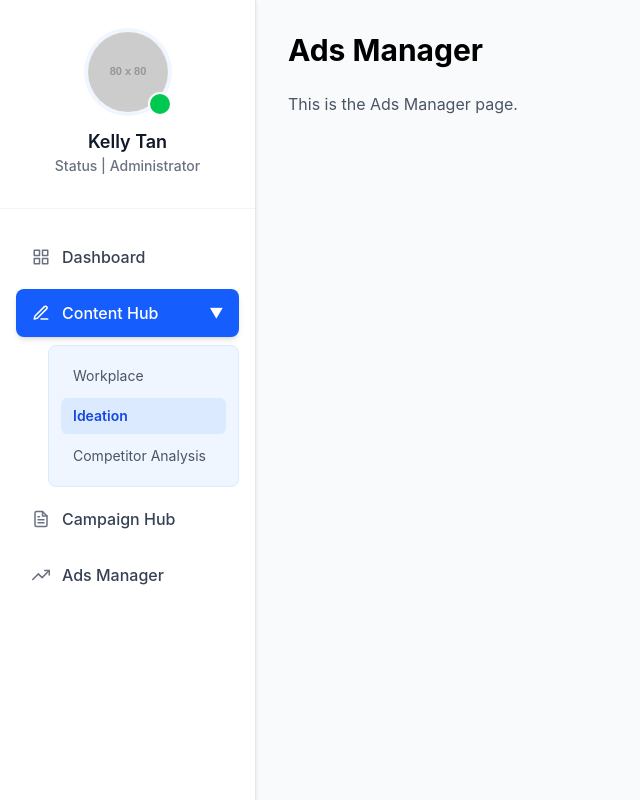
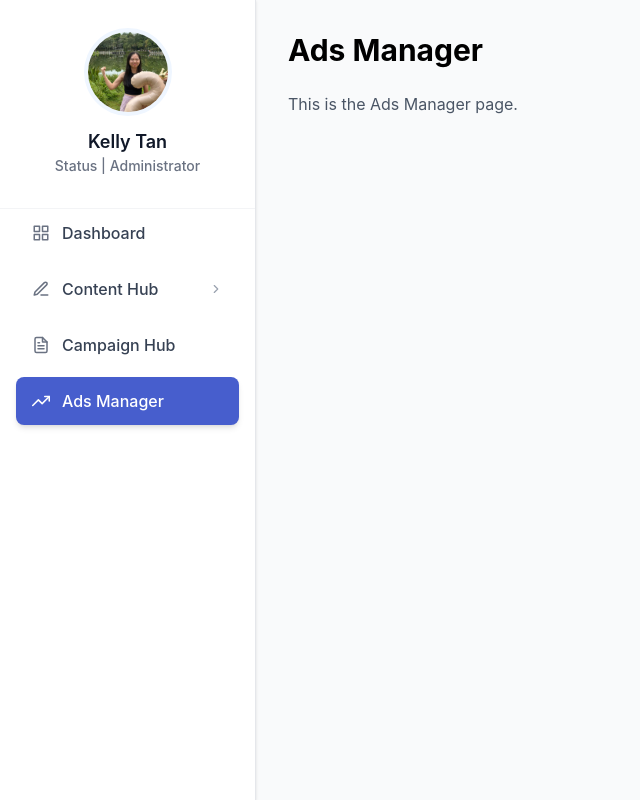
Before and after one commit to wenthingteo/FutureReady, a React (Vite) app in the folder frontend/: page /ads in a window 1280 px wide. Shown: the whole page, without its empty margins (0-640 px from the left). Built offline with nearby package versions, Linux system fonts and the light colour scheme.

Commit message:
sidebarUpdate

```diff
--- a/frontend/components/sidebar.tsx
+++ b/frontend/components/sidebar.tsx
@@ -2,20 +2,18 @@
 
 import type React from "react"
 import { type ReactNode, useState } from "react"
-import { FiGrid, FiEdit3, FiFileText, FiTrendingUp } from "react-icons/fi"
-import { Link } from "react-router-dom"
+import { FiGrid, FiEdit3, FiFileText, FiTrendingUp, FiChevronRight } from "react-icons/fi"
+import { Link, useLocation } from "react-router-dom"
 
 interface SubItem {
   label: string
   link: string
-  active?: boolean
 }
 
 interface SidebarItem {
   label: string
   icon: ReactNode
   link?: string
-  active?: boolean
   subItems?: SubItem[]
 }
 
@@ -24,10 +22,9 @@ const sidebarItems: SidebarItem[] = [
   {
     label: "Content Hub",
     icon: <FiEdit3 />,
-    active: true,
     subItems: [
       { label: "Workplace", link: "/content/workplace" },
-      { label: "Ideation", link: "/content/ideation", active: true },
+      { label: "Ideation", link: "/content/ideation" },
       { label: "Competitor Analysis", link: "/content/competitor" },
     ],
   },
@@ -36,7 +33,10 @@ const sidebarItems: SidebarItem[] = [
 ]
 
 const Sidebar: React.FC = () => {
-  const [openItem, setOpenItem] = useState<string | null>("Content Hub")
+  const location = useLocation()
+  const [openItem, setOpenItem] = useState<string | null>(
+    location.pathname.startsWith("/content") ? "Content Hub" : null
+  )
 
   return (
     <div className="w-64 h-screen bg-white border-r border-gray-200 flex flex-col shadow-sm">
@@ -44,47 +44,53 @@ const Sidebar: React.FC = () => {
       <div className="flex flex-col items-center py-8 border-b border-gray-100">
         <div className="relative">
           <img
-            src="https://via.placeholder.com/80"
+            src="/neoneo.jpeg"
             alt="Profile"
             className="w-20 h-20 rounded-full object-cover ring-4 ring-blue-50"
           />
-          <div className="absolute -bottom-1 -right-1 w-6 h-6 bg-green-500 rounded-full border-2 border-white"></div>
         </div>
         <h2 className="mt-4 text-lg font-semibold text-gray-900">Kelly Tan</h2>
         <p className="text-sm text-gray-500 font-medium">Status | Administrator</p>
       </div>
 
       {/* Menu Items */}
-      <nav className="flex-1 mt-6 px-4">
-        {sidebarItems.map((item, index) => (
+      <nav className="flex-1 px-4">
+        {sidebarItems.map((item, index) => {
+          const isActiveTopLevel =
+            item.link === location.pathname ||
+            (item.subItems && item.subItems.some(sub => sub.link === location.pathname))
+
+          return (
             <div key={index} className="mb-2">
               {item.link && !item.subItems ? (
-              // Top-level link items (Dashboard, Campaign Hub, Ads Manager)
+                // Top-level link items
                 <Link
                   to={item.link}
                   className={`w-full flex items-center gap-3 px-4 py-3 rounded-lg transition-all duration-200 ${
-                  item.active
-                    ? "bg-blue-600 text-white shadow-md hover:bg-blue-700"
+                    isActiveTopLevel
+                      ? "bg-[#475ECD] text-white shadow-md"
                       : "text-gray-700 hover:bg-gray-50 hover:text-gray-900"
                   }`}
                 >
-                <span className={`text-lg ${item.active ? "text-white" : "text-gray-500"}`}>
+                  <span className={`text-lg ${isActiveTopLevel ? "text-white" : "text-gray-500"}`}>
                     {item.icon}
                   </span>
                   <span className="font-medium">{item.label}</span>
                 </Link>
               ) : (
-              // Dropdown items (Content Hub)
+                // Dropdown items
                 <>
                   <button
-                  onClick={() => setOpenItem(openItem === item.label ? null : item.label)}
+                    onClick={() =>
+                      setOpenItem(openItem === item.label ? null : item.label)
+                    }
                     className={`w-full flex items-center gap-3 px-4 py-3 text-left rounded-lg transition-all duration-200 ${
-                    item.active
-                      ? "bg-blue-600 text-white shadow-md hover:bg-blue-700"
+                      isActiveTopLevel
+                        ? "bg-[#475ECD] text-white shadow-md"
                         : "text-gray-700 hover:bg-gray-50 hover:text-gray-900"
                     }`}
                   >
-                  <span className={`text-lg ${item.active ? "text-white" : "text-gray-500"}`}>
+                    <span className={`text-lg ${isActiveTopLevel ? "text-white" : "text-gray-500"}`}>
                       {item.icon}
                     </span>
                     <span className="font-medium">{item.label}</span>
@@ -92,35 +98,38 @@ const Sidebar: React.FC = () => {
                       <span
                         className={`ml-auto text-sm transition-transform duration-200 ${
                           openItem === item.label ? "rotate-90" : ""
-                      } ${item.active ? "text-white" : "text-gray-400"}`}
+                        } ${isActiveTopLevel ? "text-white" : "text-gray-400"}`}
                       >
-                      ▶
+                        <FiChevronRight />
                       </span>
                     )}
                   </button>
-
                   {/* Submenu */}
                   {item.subItems && openItem === item.label && (
                     <div className="ml-8 mt-2 space-y-1 bg-blue-50 rounded-lg p-3 border border-blue-100">
-                    {item.subItems.map((sub, i) => (
+                      {item.subItems.map((sub, i) => {
+                        const isActiveSub = sub.link === location.pathname
+                        return (
                           <Link
                             key={i}
                             to={sub.link}
                             className={`block text-sm px-3 py-2 rounded-md transition-colors duration-150 ${
-                          sub.active
+                              isActiveSub
                                 ? "text-blue-700 font-semibold bg-blue-100"
                                 : "text-gray-600 hover:text-blue-600 hover:bg-blue-50"
                             }`}
                           >
                             {sub.label}
                           </Link>
-                    ))}
+                        )
+                      })}
                     </div>
                   )}
                 </>
               )}
             </div>
-        ))}
+          )
+        })}
       </nav>
     </div>
   )
```
Also changed, not shown: frontend/public/neoneo.jpeg (added). Lines whose indentation alone changed are shown as unchanged.
